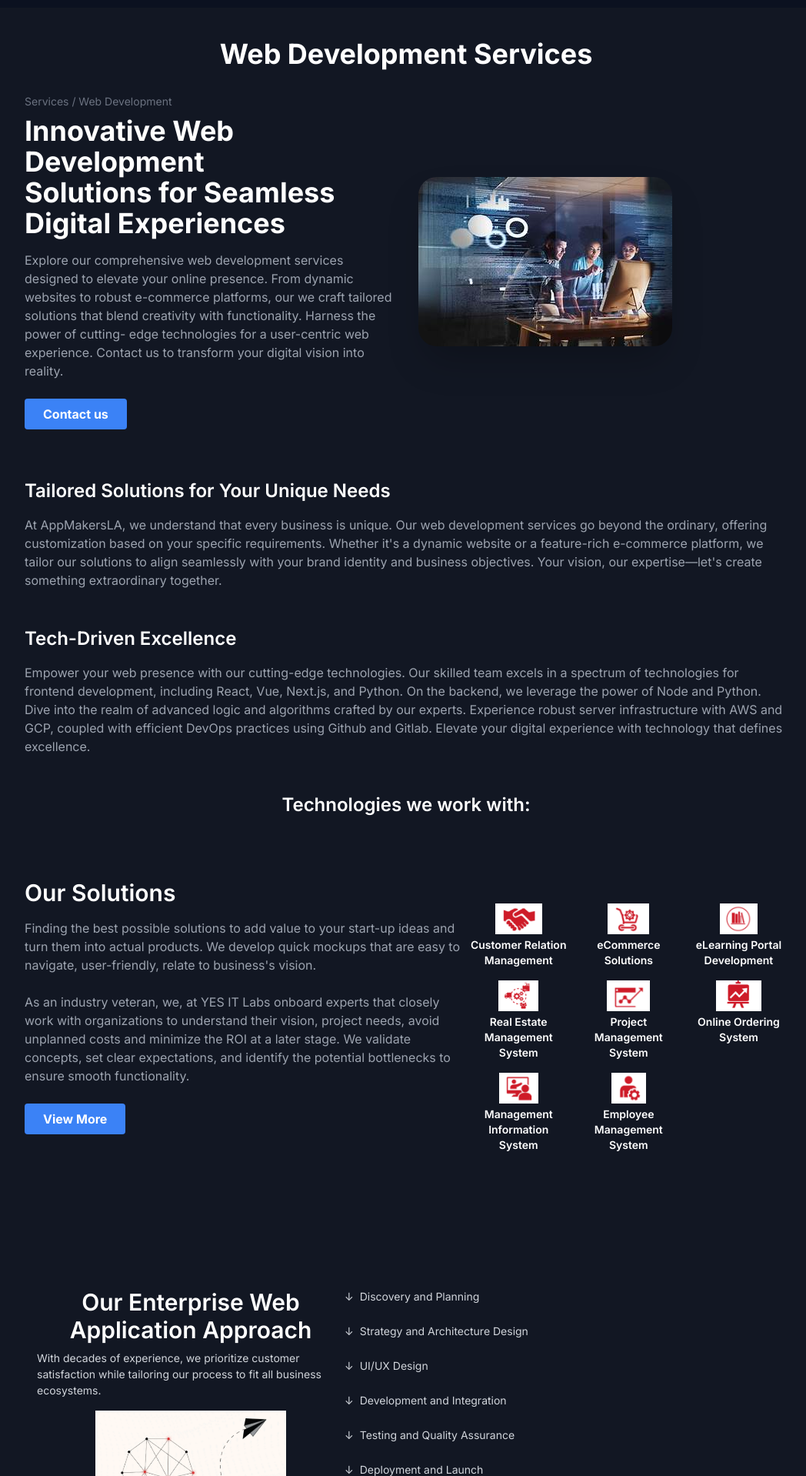
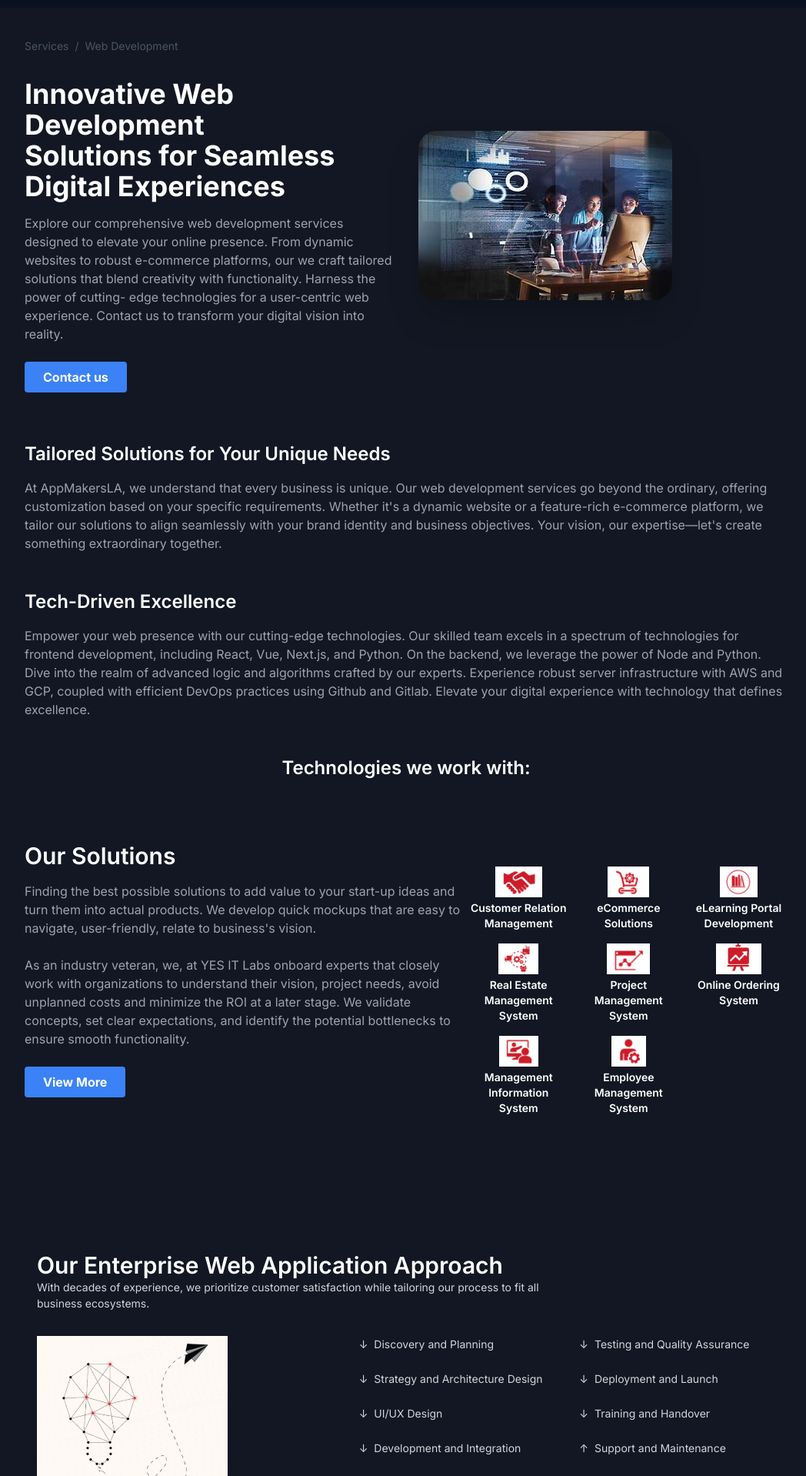
Before and after one commit to Pruthviraj005/Techonsy, a Next.js app: page /services/development/web in a window 1280 px wide. Shown: the part 62-1980 px from the top of the page at 77% size, without its empty margins (112-1160 px from the left). Built offline with nearby package versions, Linux system fonts and the light colour scheme.

Commit message:
changes in web development

```diff
--- a/src/app/services/development/web/page.tsx
+++ b/src/app/services/development/web/page.tsx
@@ -55,20 +55,23 @@ export default function web() {
           {/* Inner container to hold the content and limit its width */}
           <div className="max-w-screen-lg w-full">
 
-            {/* Web Development Services Heading */}
-            <div className="text-center mb-8">
+            {/* <div className="text-center mb-8">
               <h1 className="text-4xl font-bold text-gray-900 dark:text-white">
                 Web Development Services
               </h1>
-            </div>
+            </div> */}
 
             {/* Hero Section */}
             <div className="grid grid-cols-1 md:grid-cols-2 gap-8 items-center">
               <div className="order-2 md:order-1">
                 {/* Breadcrumb */}
-                <p className="text-gray-500 text-sm mb-2">
-                  Services / Web Development
+                <div className="mb-8">
+                  <p className="text-sm text-gray-600">
+                    <span>Services</span>
+                    <span className="mx-2">/</span>
+                    <span>Web Development</span>
                   </p>
+                </div>
 
                 <h2 className="text-3xl lg:text-4xl font-bold text-gray-900 dark:text-white mb-4">
                   Innovative Web Development <br />
@@ -81,7 +84,7 @@ export default function web() {
                   edge technologies for a user-centric web experience. Contact us to transform your
                   digital vision into reality.
                 </p>
-                <button className="bg-blue-500 hover:bg-pink-600 text-white font-bold py-2 px-6 rounded">
+                <button className="bg-blue-500 hover:bg-[#55ACEE] text-white font-bold py-2 px-6 rounded">
                   Contact us
                 </button>
               </div>
@@ -149,7 +152,7 @@ export default function web() {
                     expectations, and identify the potential bottlenecks to ensure smooth
                     functionality.
                   </p>
-                  <button className="bg-blue-500 hover:bg-red-600 text-white font-bold py-2 px-6 rounded">
+                  <button className="bg-blue-500 hover:bg-[#55ACEE] text-white font-bold py-2 px-6 rounded">
                     View More
                   </button>
                 </div>
@@ -176,43 +179,55 @@ export default function web() {
             {/* Our Enterprise Web Application Approach Section */}
             <div className="mt-16 py-12">
               <div className="container mx-auto px-4">
-                <div className="md:flex md:items-start">
-                  <div className="md:w-5/12 lg:w-5/12 mb-6 md:mb-0">
-                    <h2 className="text-center mb-2 md:text-left" style={{ ...headingStyle }}>
+                {/* Title and description with left alignment */}
+                <div className="mb-8">
+                  <h2 className="text-3xl font-semibold text-left" style={{
+                    ...headingStyle,
+                    textAlign: 'left' // Override the center alignment from headingStyle
+                  }}>
                     Our Enterprise Web Application Approach
                   </h2>
-                    <p className="text-center mb-4 md:text-left" style={approachListStyle}>
+                  <p style={approachListStyle} className="max-w-2xl">
                     With decades of experience, we prioritize customer satisfaction while tailoring our process to
                     fit all business ecosystems.
                   </p>
-                    <div className="text-center mb-8">
+                </div>
+
+                {/* Content section with image and phases */}
+                <div className="md:flex md:items-start gap-8">
+                  {/* Left section with image */}
+                  <div className="md:w-5/12 lg:w-5/12 mb-6 md:mb-0">
                     <img
                       src="/images/services/image.png"
                       alt="Enterprise Approach"
-                        className="mx-auto"
-                        style={{
-                          maxWidth: '100%',
-                          maxHeight: '250px',
-                          width: 'auto',
-                          height: 'auto'
-                        }}
+                      className="max-w-full h-auto"
+                      style={{ maxHeight: '250px' }}
                     />
                   </div>
-                  </div>
+
+                  {/* Right section with phases in two columns */}
                   <div className="md:w-7/12 lg:w-7/12">
-                    <div className="grid grid-cols-1 gap-4">
-                      {phases.map((phase, index) => (
-                        <div key={index} className="flex items-center mb-2" style={approachListStyle}>
-                          <span className="mr-2">↓</span>
+                    <div className="grid grid-cols-2 gap-x-8 gap-y-6">
+                      {/* First column */}
+                      <div className="space-y-6">
+                        {phases.slice(0, 4).map((phase, index) => (
+                          <div key={index} className="flex items-center space-x-2" style={approachListStyle}>
+                            <span>↓</span>
                             <span>{phase}</span>
                           </div>
                         ))}
-                      <div className="flex items-center" style={approachListStyle}>
-                        <span className="mr-2">↑</span>
-                        <span>Support and Maintenance</span>
+                      </div>
+                      {/* Second column */}
+                      <div className="space-y-6">
+                        {phases.slice(4).map((phase, index) => (
+                          <div key={index} className="flex items-center space-x-2" style={approachListStyle}>
+                            <span>{index === phases.slice(4).length - 1 ? '↑' : '↓'}</span>
+                            <span>{phase}</span>
+                          </div>
+                        ))}
                       </div>
                     </div>
-                    <p className="mt-8 text-center md:text-left" style={approachListStyle}>
+                    <p className="mt-8 text-center" style={approachListStyle}>
                       We have a dedicated team to maintain and support your software applications. They will
                       monitor and upgrade the software as your business needs change.
                     </p>
@@ -220,7 +235,6 @@ export default function web() {
                 </div>
               </div>
             </div>
-
             {/* Benefits of Working with a Web Development Company */}
             <div className="mt-16 py-12">
               <div className="container mx-auto px-4">
--- a/src/components/Header/index.tsx
+++ b/src/components/Header/index.tsx
@@ -2,7 +2,6 @@
 
 import React, { useState, useEffect, useRef } from 'react';
 import Link from 'next/link';
-// import ThemeToggler from "./ThemeToggler";
 import menuData from './menuData';
 import { FiMenu, FiX } from 'react-icons/fi';
 import { Menu } from "@/types/menu";
@@ -32,7 +31,6 @@ const Header = () => {
     setIsMobileMenuOpen(false);
     setActiveMobileSubmenu(null);
   };
-
 
   const toggleMobileMenu = () => {
     setIsMobileMenuOpen(!isMobileMenuOpen);
@@ -144,7 +142,7 @@ const Header = () => {
 
   useEffect(() => {
     const handleScroll = () => {
-      if (window.scrollY > 0) { // Changed from 50 to 0
+      if (window.scrollY > 0) {
         setIsScrolled(true);
       } else {
         setIsScrolled(false);
@@ -157,15 +155,11 @@ const Header = () => {
     };
   }, []);
 
+  // Updated Services submenu rendering for desktop
   const renderDesktopSubmenuServices = (submenu: Menu[]) => (
-    <div className="grid grid-cols-3 gap-6 px-6">
-      {submenu.map((category) => (
-        <div key={category.id} className="space-y-3">
-          <h3 className="text-white font-semibold mb-2">{category.title}</h3>
-          {category.submenu && (
-            <ul className="space-y-2">
-              {category.submenu.map((item) => (
-                <li key={item.id}>
+    <div className="grid grid-cols-3 gap-6 p-6">
+      {submenu.map((item) => (
+        <div key={item.id}>
           <Link
             href={item.path || '#'}
             className="block text-gray-300 hover:text-sky-500 text-sm py-1"
@@ -174,10 +168,6 @@ const Header = () => {
           >
             {item.title}
           </Link>
-                </li>
-              ))}
-            </ul>
-          )}
         </div>
       ))}
     </div>
@@ -275,7 +265,30 @@ const Header = () => {
     );
   };
 
-  const renderMobileSubmenu = (submenu: Menu[]) => (
+  // Updated to handle Services menu specially
+  const renderMobileSubmenu = (submenu: Menu[], menuId: number) => {
+    // Special handling for Services menu (id: 4)
+    if (menuId === 4) {
+      return (
+        <div className="flex flex-col space-y-2 overflow-y-auto max-h-[400px] px-1">
+          {submenu.map((item) => (
+            <div key={item.id}>
+              <Link
+                href={item.path || '#'}
+                className="block text-gray-300 hover:text-sky-500 text-sm py-1"
+                target={item.newTab ? "_blank" : undefined}
+                onClick={closeAllMenus}
+              >
+                {item.title}
+              </Link>
+            </div>
+          ))}
+        </div>
+      );
+    }
+
+    // Original logic for other menu items
+    return (
       <div className="flex flex-col space-y-4 overflow-y-auto max-h-[400px]">
         {submenu.map((category) => (
           <div key={category.id} className="space-y-3">
@@ -307,6 +320,7 @@ const Header = () => {
         ))}
       </div>
     );
+  };
 
   const renderMenuItem = (item: Menu) => (
     <div key={item.id} className="relative">
@@ -368,7 +382,7 @@ const Header = () => {
             )}
             {isMobileMenuOpen && openSubmenu === item.id && (
               <div className="bg-black shadow-lg rounded-md py-2 px-4">
-                {renderMobileSubmenu(item.submenu)}
+                {renderMobileSubmenu(item.submenu, item.id)}
               </div>
             )}
           </div>
@@ -385,7 +399,6 @@ const Header = () => {
       </li>
     </div>
   );
-
 
   return (
     <>
--- a/src/components/Header/menuData.tsx
+++ b/src/components/Header/menuData.tsx
@@ -11,12 +11,6 @@ const menuData: Menu[] = [
     id: 4,
     title: "Services",
     path: "/services",
-    newTab: false,
-    submenu: [
-      {
-        id: 41,
-        title: "Development",
-        path: "/",
     newTab: false,
     submenu: [
       {
@@ -48,15 +42,7 @@ const menuData: Menu[] = [
         title: "UI & UX Designing",
         path: "/",
         newTab: false
-          }
-        ]
       },
-      {
-        id: 42,
-        title: "Technology",
-        path: "/",
-        newTab: false,
-        submenu: [
       {
         id: 421,
         title: "Opensource Development",
@@ -86,15 +72,7 @@ const menuData: Menu[] = [
         title: "App Prototype & Strategy",
         path: "/",
         newTab: false
-          }
-        ]
       },
-      {
-        id: 43,
-        title: "Solutions",
-        path: "/",
-        newTab: false,
-        submenu: [
       {
         id: 431,
         title: "AI Development",
@@ -124,8 +102,6 @@ const menuData: Menu[] = [
         title: "Software Maintenance & Support",
         path: "/",
         newTab: false
-          }
-        ]
       }
     ]
   },
```
Also changed, not shown: public/images/services/web.png (added). Lines whose indentation alone changed are shown as unchanged.
